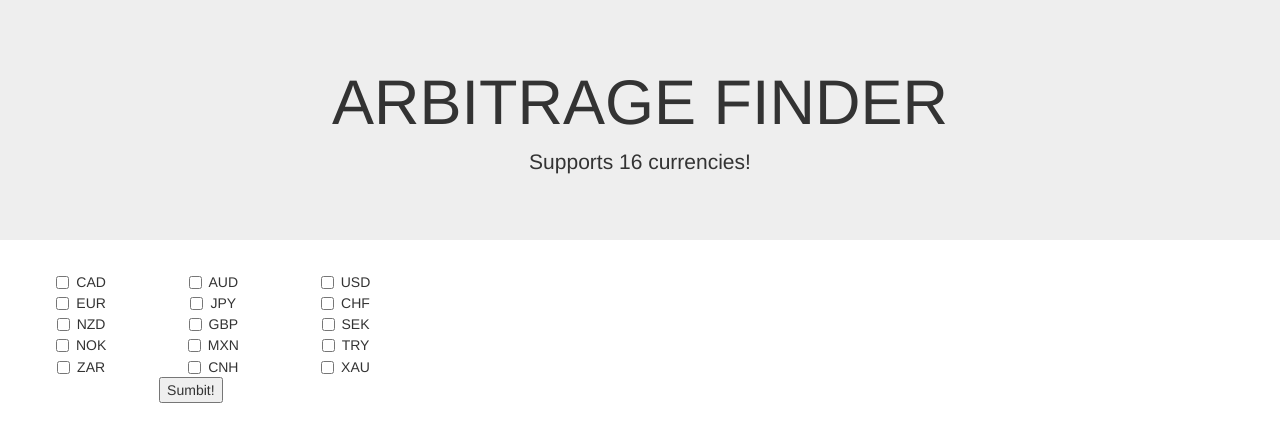
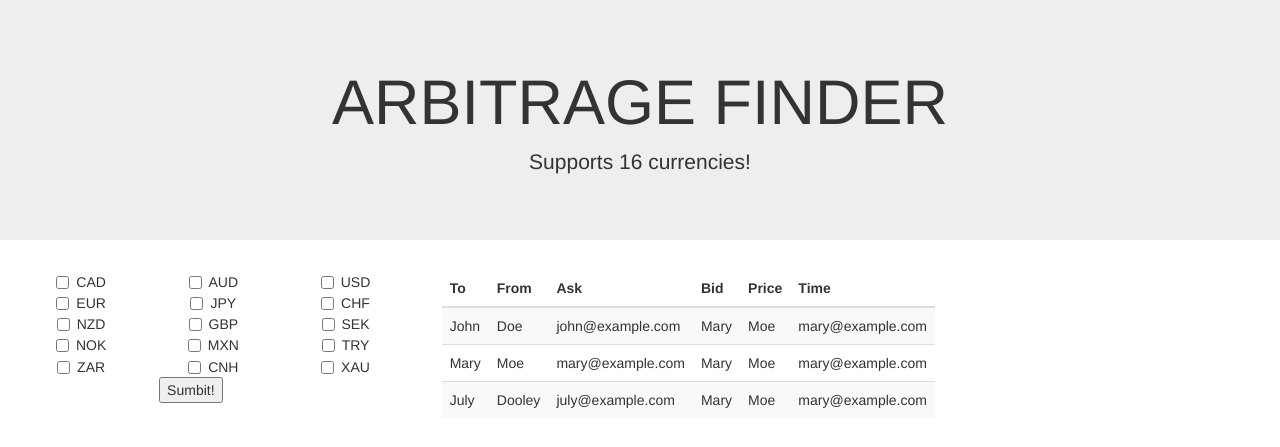
Before and after one commit to VanditPatel1/Cybitrage, a Flask app: page /test in a window 1280 px wide. Shown: the top 447 px of the page. Run offline with Flask 2, Linux system fonts and the light colour scheme; parts of the project's set-up code (start-up, migrations or seed data) failed here and were passed over; some libraries are stand-ins or nearby versions.

Commit message:
updates to UI

```diff
--- a/app.py
+++ b/app.py
@@ -3,9 +3,10 @@ from currs.weighted_graph import weighted_graph
 app = Flask(__name__)
 
 
-@app.route('/', methods=['GET'])
+
 @app.route('/test', methods=['GET', 'POST'])
 def home():
+
     return render_template('test.html')
 
 
@@ -13,7 +14,9 @@ def home():
 def currs():
 
     c = request.form.getlist('currencies')
-    get_df(c)
+    print c
+    if len(c) > 1:
+        get_df(c)
     return redirect('/test')
 
 def get_df(data):
--- /dev/null
+++ b/static/js/script.js
@@ -0,0 +1,17 @@
+
+$(function() {
+    $('button').click(function() {
+        var currs = $('#txtCurrenices').val();
+        $.ajax({
+            url: '/currs',
+            data: $('form').serialize(),
+            type: 'POST',
+            success: function(response) {
+                console.log(response);
+            },
+            error: function(error) {
+                console.log(error);
+            }
+        });
+    });
+});
--- a/templates/test.html
+++ b/templates/test.html
@@ -7,7 +7,7 @@
 <link rel="stylesheet" href="https://maxcdn.bootstrapcdn.com/bootstrap/3.3.7/css/bootstrap-theme.min.css" integrity="sha384-rHyoN1iRsVXV4nD0JutlnGaslCJuC7uwjduW9SVrLvRYooPp2bWYgmgJQIXwl/Sp" crossorigin="anonymous">
 <!-- Latest compiled and minified JavaScript -->
 <script src="https://maxcdn.bootstrapcdn.com/bootstrap/3.3.7/js/bootstrap.min.js" integrity="sha384-Tc5IQib027qvyjSMfHjOMaLkfuWVxZxUPnCJA7l2mCWNIpG9mGCD8wGNIcPD7Txa" crossorigin="anonymous"></script>
-<link rel= "stylesheet" type= "text/css" href= "{{ url_for('static',filename='s.css') }}">
+<link rel= "stylesheet" type= "text/css" href= "{{ url_for('static',filename='css/s.css') }}">
 
 
 <div class="jumbotron text-center">
@@ -19,7 +19,7 @@
   <div class="row">
 
     <div class="col-sm-4">
-      <form action="{{ url_for('currs') }}" method='post'>
+      <form action="{{ url_for('currs') }}" method='post' role='form'>
         <fieldset>
           <div class="text-center">
             <div class="col-sm-4">
@@ -83,22 +83,61 @@
 
           <div class="text-center">
             <span class="submit-currs" id="sumbit-currs">
-              <button type="submit">Sumbit!</button>
+              <button type="submit" onclick="myCreateFunction()">Sumbit!</button>
 
             </span>
           </div>
-        </div>
+    </div>
 
-        <div class="col-sm-4">
+    <div class="col-sm-4">
+        <table class="table table-striped" id="curriences-table">
+          <thead>
+            <tr>
+              <th>To</th>
+              <th>From</th>
+              <th>Ask</th>
+              <th>Bid</th>
+              <th>Price</th>
+              <th>Time</th>
+            </tr>
+          </thead>
+          <tbody>
+            <tr>
+              <td>John</td>
+              <td>Doe</td>
+              <td>john@example.com</td>
+              <td>Mary</td>
+              <td>Moe</td>
+              <td>mary@example.com</td>
+            </tr>
+            <tr>
+              <td>Mary</td>
+              <td>Moe</td>
+              <td>mary@example.com</td>
+              <td>Mary</td>
+              <td>Moe</td>
+              <td>mary@example.com</td>
+            </tr>
+            <tr>
+              <td>July</td>
+              <td>Dooley</td>
+              <td>july@example.com</td>
+              <td>Mary</td>
+              <td>Moe</td>
+              <td>mary@example.com</td>
+            </tr>
+          </tbody>
+        </table>
+    </div>
 
-        </div>
+    <div class="col-sm-4">
 
-        <div class="col-sm-4">
-        </div>
+    </div>
 
         </fieldset>
       </form>
     </div>
 
+<script src="{{ url_for('static', filename='js/script.js') }}"></script>
 
 </html>
```
Also changed, not shown: static/css/s.css (renamed from static/s.css), static/css/style.css (renamed from static/style.css).
